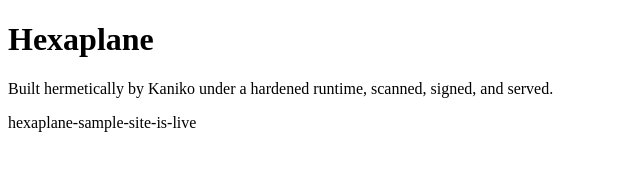
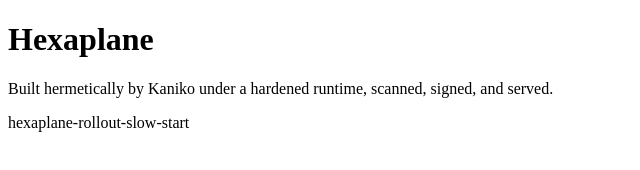
Before and after one commit to iivo-tech/hexaplane-sample-static-site, a plain HTML site: page index.html in a window 1280 px wide. Shown: the full height of the page, 0-640 px from the left. Drawn offline with Linux system fonts and the light colour scheme.

Commit message:
rollout-slow-start: el puerto se abre 15 s despues de arrancar (REQ-0054 de Hexaplane)

```diff
--- a/index.html
+++ b/index.html
@@ -7,5 +7,7 @@
      REQ-0025 en platform/verify.sh la busca en la respuesta HTTP para
      distinguir "el controlador de ingress contesta algo" de "contesta ESTE
      sitio". Un 200 con la pagina por defecto de nginx cumpliria lo primero y
-     no lo segundo. No la cambies sin cambiar la asercion. -->
-<p id="hexaplane-marker">hexaplane-sample-site-is-live</p>
+     no lo segundo. No la cambies sin cambiar la asercion.
+     En la rama rollout-slow-start la marca es otra A PROPOSITO: la prueba de
+     REQ-0054 la usa para saber que version contesto durante el relevo. -->
+<p id="hexaplane-marker">hexaplane-rollout-slow-start</p>
```
Also changed, not shown: 1 other file.
